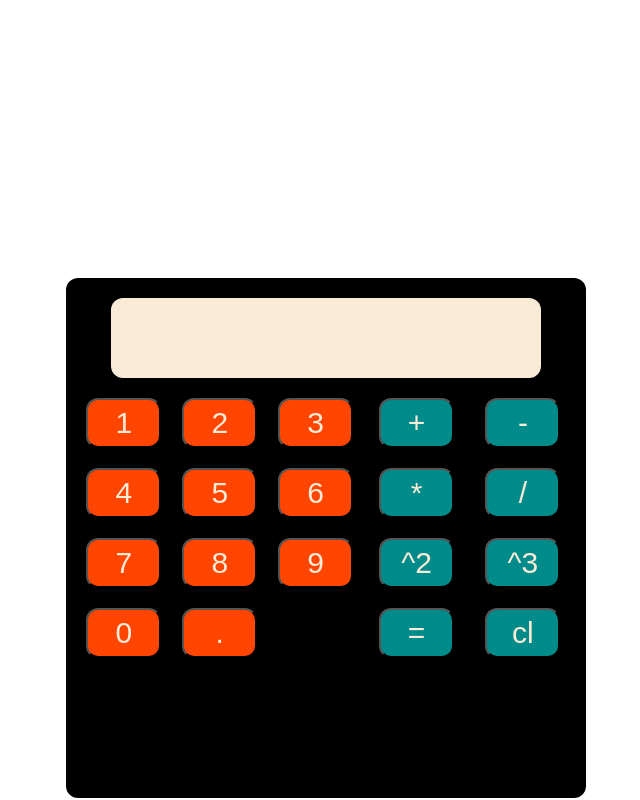
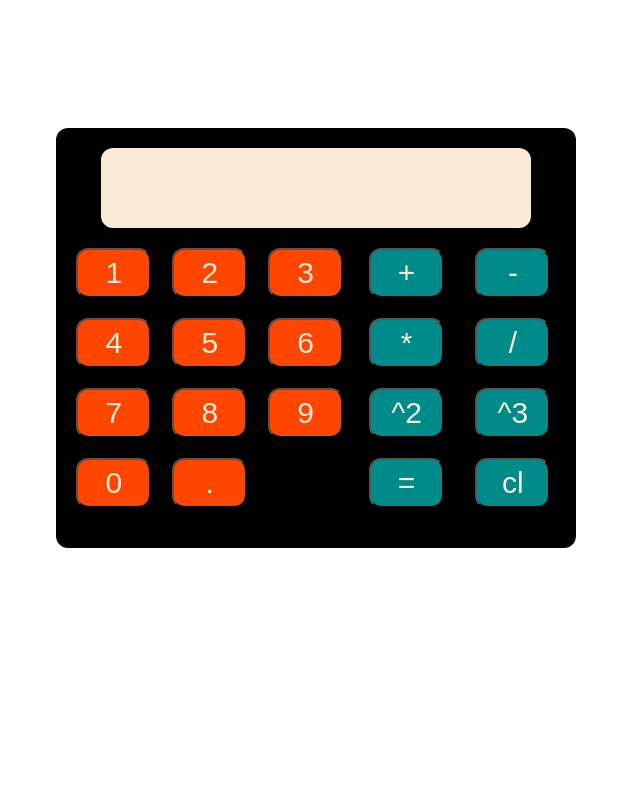
Before and after one commit to arunatoneway/calculator_project, a plain HTML site: page index.html in a window 1280 px wide. Shown: the whole page, without its empty margins (324-964 px from the left). Drawn offline with Linux system fonts and the light colour scheme.

Commit message:
changed the calculator size and location

```diff
--- a/style.css
+++ b/style.css
@@ -1,22 +1,21 @@
 
-body{
-    position: relative;
-}
+
+
 .calcbody{
 
-    position: absolute;
-    left: 50%;
-    top: 50%;
-    transform: translate(-50%,50%);
+   justify-self: center;
+
+    margin-top: 10vw;
+    margin-bottom: 5vw;
 
     background-color: black;
     color: aquamarine;
     display: flexbox;
     width: 500px;
-    height: 500px;
+    height: 400px;
     border-radius: 12px;
     padding: 10px;
-    margin: 10px;
+    margin: px;
 
 }
 
```
